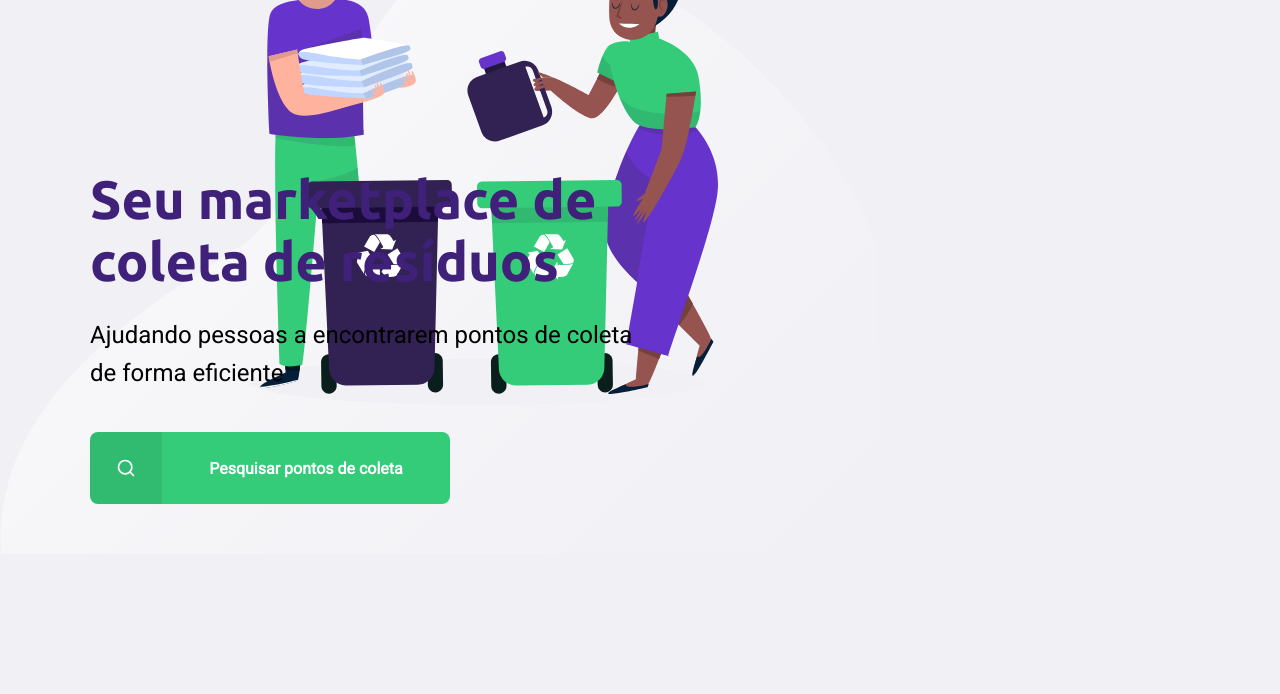
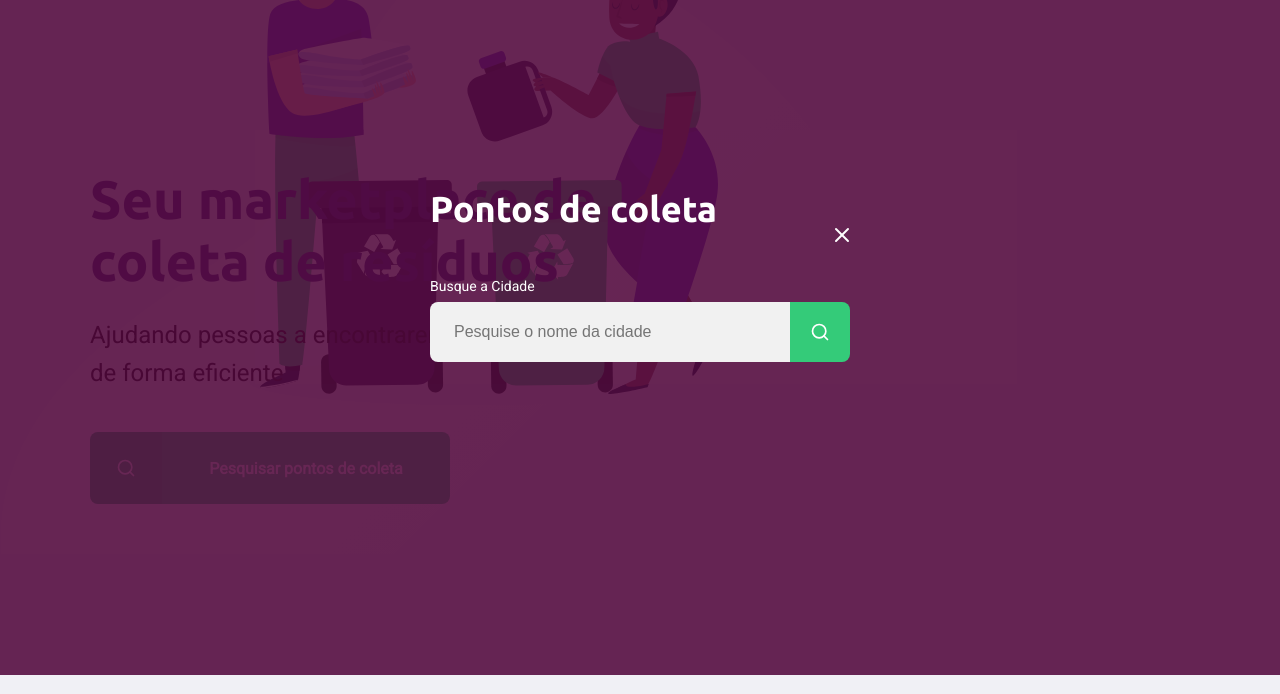
Before and after one commit to rlima-nogueira/Next-Level-Week, a plain HTML site: page index.html in a window 1280 px wide. Both pictures are taken after a click on the link "Pesquisar pontos de coleta". Shown: the part 125-819 px from the top of the page. Drawn offline with Linux system fonts and the light colour scheme.

Commit message:
Criando página estilo modal

```diff
--- a/index.html
+++ b/index.html
@@ -9,6 +9,7 @@
 
     <link rel="stylesheet" href="styles/main.css">
     <link rel="stylesheet" href="styles/home.css">
+    <link rel="stylesheet" href="styles/modal.css">
 
     <link rel="stylesheet" href="styles/responsive.css">
 </head>
@@ -16,7 +17,6 @@
 <body>
 
     <div id="page-home"> <!--Onde vai ficar a imagem da HOME-->
-
 
         <div class="content"> <!-- Conteudo do site -->
             <!--Cabeçalho SITE-->
@@ -46,6 +46,26 @@
         </div>
     </div>
 
+
+    <div id="modal" class="hide">
+        <div class="content">
+            <div class="header">
+                <h1>Pontos de coleta</h1>
+                <a href="">Fechar</a>
+            </div>
+            <form action="" >
+                <label for="search">Busque a Cidade</label>
+                <div class="search-field">
+                    <input type="text" name="search" placeholder="Pesquise o nome da cidade">
+                    <button>
+                        <img src="/assets/icones/search.svg" alt="Buscar">
+                    </button>
+                </div>
+            </form>
+        </div>
+    </div>
+
+    <script src="scripts/index.js"></script>
 </body>
 
 </html>
--- /dev/null
+++ b/scripts/index.js
@@ -0,0 +1,12 @@
+const buttonSearch = document.querySelector("#page-home main a");
+const modal = document.querySelector("#modal");
+const close = document.querySelector("#modal .header a");
+
+
+buttonSearch.addEventListener("click", () => {
+    modal.classList.toggle("hide");
+} );
+
+close.addEventListener("click", () => {
+    modal.classList.toggle("hide");
+})
--- /dev/null
+++ b/styles/modal.css
@@ -0,0 +1,94 @@
+#modal.hide{
+    display: none;
+
+}
+
+#modal{
+    height: 100vh;
+    width: 100vw;
+
+    background-color: rgba(83, 8, 61, 0.88);
+
+    position: fixed;
+    top: 0;
+
+    display: flex;
+    justify-content: center;
+    align-items: center;
+
+    transition: 400ms;
+}
+
+#modal .content {
+    color: rgb(255, 255, 255);
+
+    width: 420px;
+}
+
+#modal .header {
+    display: flex;
+    align-items: center;
+    justify-content: space-between;
+}
+
+#modal .header a{
+    background: url(../assets/icones/x.svg);
+
+    width: 20px;
+    height: 20px;
+
+    display: flex;
+
+    font-size: 0.01px;
+}
+
+#modal .header h1 {
+    color: white;
+
+    font-size: 36px;
+    line-height: 42px;
+
+    margin-bottom: 48px;
+
+}
+
+#modal form label{
+    font-size: 14px;
+    line-height: 16px;
+
+    display: block;
+
+    margin-bottom: 8px;
+
+}
+
+#modal form .search-field{
+    display: flex;
+}
+
+#modal form input{
+    flex: 1;
+
+    background-color: #f1f1f1;
+
+    border-radius:8px 0px 0px 8px;
+    border: 0;
+    padding: 16px 24px;
+
+    font-size: 16px;
+    color: #6c6c80;
+}
+
+#modal form button{
+    width: 60px;
+    height: 60px;
+
+    border: 0;
+    border-radius: 0px 8px 8px 0px;
+
+    background-color: var(--primary-color);
+}
+
+#modal form button:hover{
+    background-color: #2fb85e;
+}
```
